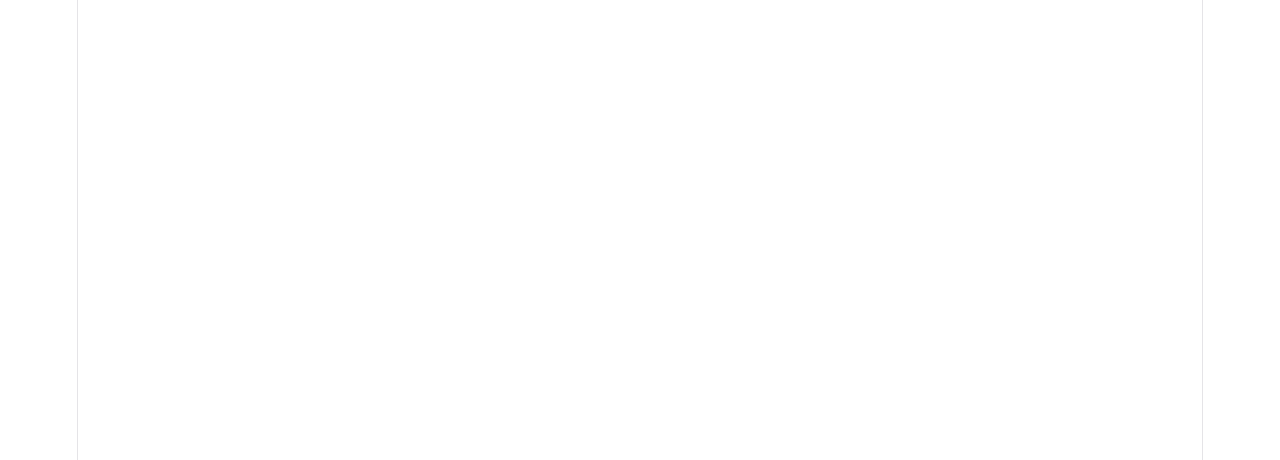
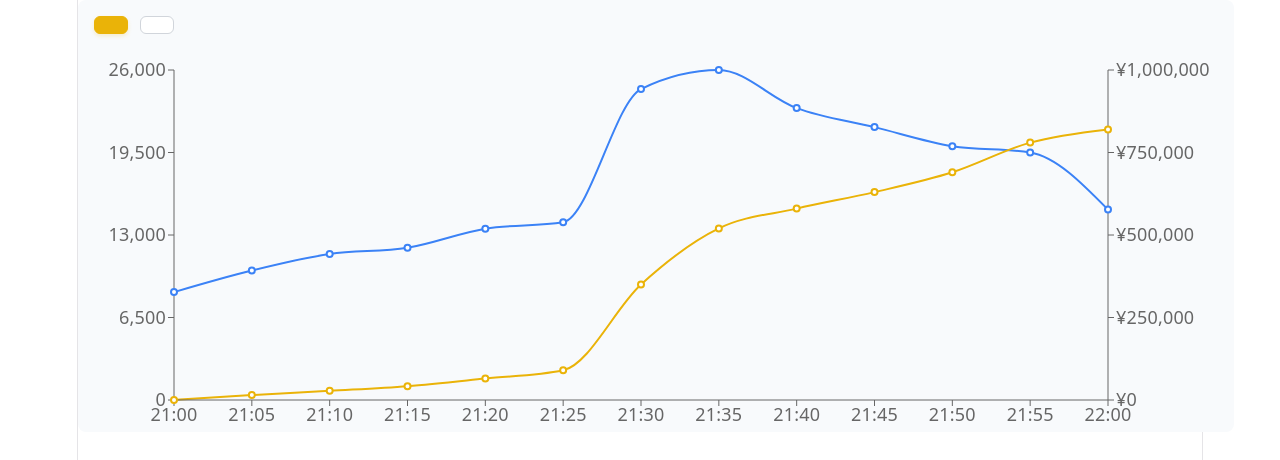
Before and after one commit to r-seko/livestream-dashboard, a React (Vite) app: page / in a window 1280 px wide. Shown: the top 460 px of the page. Built offline with nearby package versions, Linux system fonts and the light colour scheme.

Commit message:
feat: implement interactive dual-axis stream chart with CSS Modules

```diff
--- a/src/App.tsx
+++ b/src/App.tsx
@@ -1,9 +1,10 @@
+import { StreamChart } from "./components/StreamChart"
 
 
 function App() {
   return (
-    ""
-  )
-}
+    <StreamChart />
+  );
+};
 
 export default App
--- /dev/null
+++ b/src/components/StreamChart.module.css
@@ -0,0 +1,49 @@
+.chartContainer {
+    width: 100%;
+    height: 400px;
+    padding: 16px;
+    background-color: #f8fafc;
+    border-radius: 8px;
+}
+
+.chartTitle {
+    font-size: 1.25rem;
+    font-weight: bold;
+    color: #1e293b;
+    margin-bottom: 12px;
+}
+
+.btnContainer {
+    display: flex;
+    gap: 12px;
+    margin-bottom: 16px;
+}
+
+.btn {
+    padding: 8px 16px;
+    font-size: 0.875rem;
+    font-weight: 500;
+    color: #4b5563;
+    background-color: #ffffff;
+    border: 1px solid #d1d5db;
+    border-radius: 6px;
+    cursor: pointer;
+    transition: all 0.2s ease;
+}
+
+.btn:hover {
+    background-color: #f3f4f6;
+    color: #1f2937;
+}
+
+.activeBtn {
+    padding: 8px 16px;
+    font-size: 0.875rem;
+    font-weight: 600;
+    color: #ffffff;
+    background-color: #eab308;
+    border: 1px solid #eab308;
+    border-radius: 6px;
+    cursor: pointer;
+    box-shadow: 0 2px 4px rgba(234, 179, 8, 0.2);
+}
--- a/src/components/StreamChart.tsx
+++ b/src/components/StreamChart.tsx
@@ -1,2 +1,31 @@
+import { Line, LineChart, ResponsiveContainer, XAxis, YAxis } from "recharts";
 import { mockStreamData } from "../data/mockStreamData";
-import type { StreamDataPoint } from "../data/mockStreamData";
+import styles from "./StreamChart.module.css";
+import { useState } from "react";
+
+export const StreamChart = () => {
+
+    const [scMode, setScMode] = useState<"cumulative" | "instant">("cumulative");
+
+    return (
+        <div className={styles.chartContainer}>
+            <div className={styles.btnContainer}>
+                <button
+                    onClick={() => setScMode("cumulative")}
+                    className={scMode === "cumulative" ? styles.activeBtn : styles.btn} />
+                <button
+                    onClick={() => setScMode("instant")}
+                    className={scMode === "instant" ? styles.activeBtn : styles.btn} />
+            </div>
+            <ResponsiveContainer width="100%" height={400}>
+                <LineChart data={mockStreamData} margin={{ top: 20, right: 50, left: 20, bottom: 20 }}>
+                    <XAxis dataKey="time" />
+                    <YAxis yAxisId="left" tickFormatter={(value) => `${value.toLocaleString()}`} />
+                    <YAxis yAxisId="right" orientation="right" tickFormatter={(value) => `¥${value.toLocaleString()}`} />
+                    <Line yAxisId="left" type="monotone" dataKey="viewers" stroke="#3b82f6" strokeWidth={2} />
+                    <Line yAxisId="right" type="monotone" dataKey={scMode === "cumulative" ? "cumulativeSuperChat" : "instantSuperChat"} stroke="#eab308" strokeWidth={2} />
+                </LineChart>
+            </ResponsiveContainer>
+        </div >
+    );
+};
--- a/src/data/mockStreamData.ts
+++ b/src/data/mockStreamData.ts
@@ -3,22 +3,23 @@ export interface StreamDataPoint {
     viewers: number;      // 同時接続数 (Y軸1)
     chatRate: number;     // 分間コメント数
     cumulativeSuperChat: number; // 累積スパチャ額 (Y軸2)
+    instantSuperChat: number; //分間スパチャ
     event: string;        // 配信内のトピック・イベント
 }
 
 // 1時間の配信を想定したモックデータ
 export const mockStreamData: StreamDataPoint[] = [
-    { time: "21:00", viewers: 8500, chatRate: 45, cumulativeSuperChat: 0, event: "配信開始" },
-    { time: "21:05", viewers: 10200, chatRate: 60, cumulativeSuperChat: 15000, event: "" },
-    { time: "21:10", viewers: 11500, chatRate: 55, cumulativeSuperChat: 28000, event: "" },
-    { time: "21:15", viewers: 12000, chatRate: 70, cumulativeSuperChat: 42000, event: "雑談・企画告知" },
-    { time: "21:20", viewers: 13500, chatRate: 95, cumulativeSuperChat: 65000, event: "" },
-    { time: "21:25", viewers: 14000, chatRate: 110, cumulativeSuperChat: 90000, event: "カウントダウン開始" },
-    { time: "21:30", viewers: 24500, chatRate: 480, cumulativeSuperChat: 350000, event: "★新衣装お披露目！" }, // ここで爆発
-    { time: "21:35", viewers: 26000, chatRate: 320, cumulativeSuperChat: 520000, event: "スクショタイム" },
-    { time: "21:40", viewers: 23000, chatRate: 180, cumulativeSuperChat: 580000, event: "" },
-    { time: "21:45", viewers: 21500, chatRate: 140, cumulativeSuperChat: 630000, event: "新グッズ告知" },
-    { time: "21:50", viewers: 20000, chatRate: 125, cumulativeSuperChat: 690000, event: "" },
-    { time: "21:55", viewers: 19500, chatRate: 160, cumulativeSuperChat: 780000, event: "エンディング・スパチャ読み" },
-    { time: "22:00", viewers: 15000, chatRate: 80, cumulativeSuperChat: 820000, event: "配信終了" }
+    { time: "21:00", viewers: 8500, chatRate: 45, cumulativeSuperChat: 0, instantSuperChat: 0, event: "配信開始" },
+    { time: "21:05", viewers: 10200, chatRate: 60, cumulativeSuperChat: 15000, instantSuperChat: 15000, event: "" },
+    { time: "21:10", viewers: 11500, chatRate: 55, cumulativeSuperChat: 28000, instantSuperChat: 13000, event: "" },
+    { time: "21:15", viewers: 12000, chatRate: 70, cumulativeSuperChat: 42000, instantSuperChat: 14000, event: "雑談・企画告知" },
+    { time: "21:20", viewers: 13500, chatRate: 95, cumulativeSuperChat: 65000, instantSuperChat: 23000, event: "" },
+    { time: "21:25", viewers: 14000, chatRate: 110, cumulativeSuperChat: 90000, instantSuperChat: 25000, event: "カウントダウン開始" },
+    { time: "21:30", viewers: 24500, chatRate: 480, cumulativeSuperChat: 350000, instantSuperChat: 260000, event: "★新衣装お披露目！" },
+    { time: "21:35", viewers: 26000, chatRate: 320, cumulativeSuperChat: 520000, instantSuperChat: 170000, event: "スクショタイム" },
+    { time: "21:40", viewers: 23000, chatRate: 180, cumulativeSuperChat: 580000, instantSuperChat: 60000, event: "" },
+    { time: "21:45", viewers: 21500, chatRate: 140, cumulativeSuperChat: 630000, instantSuperChat: 50000, event: "新グッズ告知" },
+    { time: "21:50", viewers: 20000, chatRate: 125, cumulativeSuperChat: 690000, instantSuperChat: 60000, event: "" },
+    { time: "21:55", viewers: 19500, chatRate: 160, cumulativeSuperChat: 780000, instantSuperChat: 90000, event: "エンディング・スパチャ読み" },
+    { time: "22:00", viewers: 15000, chatRate: 80, cumulativeSuperChat: 820000, instantSuperChat: 40000, event: "配信終了" }
 ];
```
Also changed, not shown: src/App.css (deleted, +0 -184 lines).
